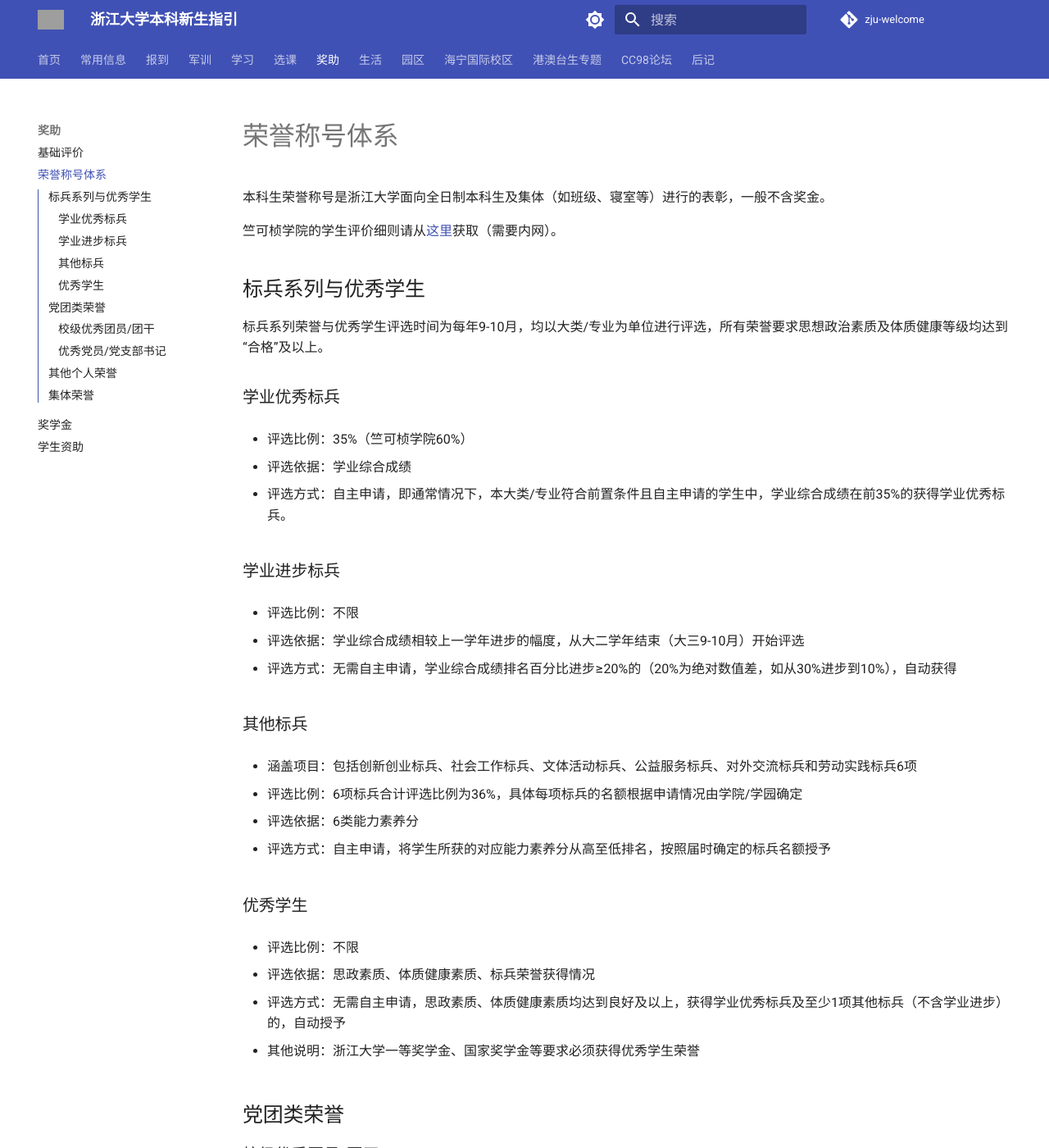
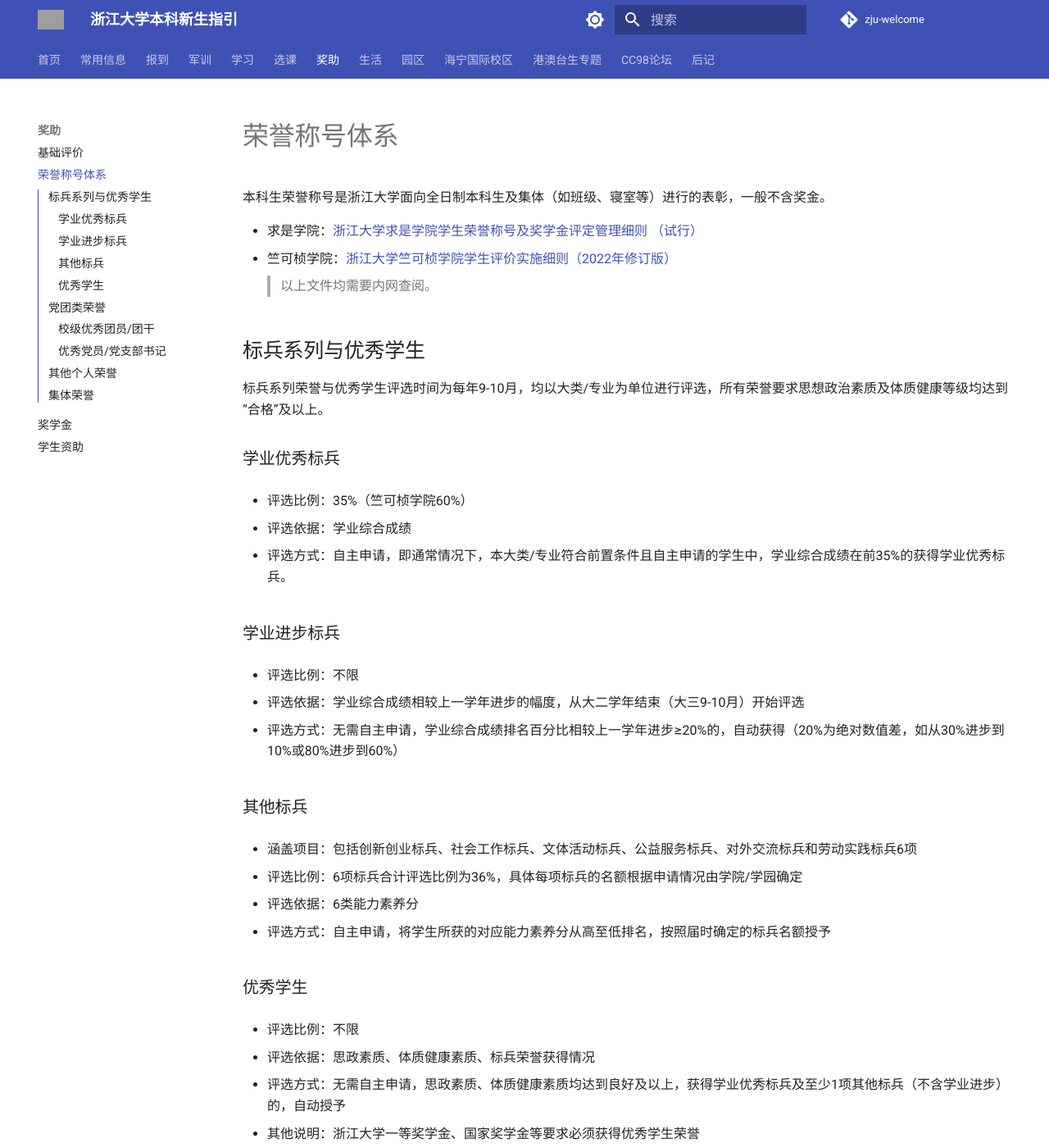
Before and after one commit to mini-full/zju-welcome, an MkDocs documentation site: the page built from docs/awards&grants/honor.md, in a window 1280 px wide and 1400 px high. Shown: the whole window at 82% size. Built offline with MkDocs 1.6.1 and Material for MkDocs 9.7.7, drawn with Linux system fonts in a browser that asks for light colours; comment, search, counter and statistics services are not loaded; grey boxes are pictures that could not be loaded.

Commit message:
更新求是学院荣誉和奖学金评定办法 (#85)

```diff
--- a/docs/awards&grants/honor.md
+++ b/docs/awards&grants/honor.md
@@ -2,7 +2,9 @@
 
 本科生荣誉称号是浙江大学面向全日制本科生及集体（如班级、寝室等）进行的表彰，一般不含奖金。
 
-竺可桢学院的学生评价细则请从[这里](http://office.ckc.zju.edu.cn/2023/0215/c35002a2715999/page.psp)获取（需要内网）。
+- 求是学院：[浙江大学求是学院学生荣誉称号及奖学金评定管理细则 （试行）](http://qsxy.zju.edu.cn/2018/0509/c30811a1280603/page.psp)
+- 竺可桢学院：[浙江大学竺可桢学院学生评价实施细则（2022年修订版）](http://office.ckc.zju.edu.cn/2023/0215/c35002a2715999/page.psp)
+  > 以上文件均需要内网查阅。
 
 ## 标兵系列与优秀学生
 
@@ -22,7 +24,7 @@
 
 - 评选依据：学业综合成绩相较上一学年进步的幅度，从大二学年结束（大三9-10月）开始评选
 
-- 评选方式：无需自主申请，学业综合成绩排名百分比进步≥20%的（20%为绝对数值差，如从30%进步到10%），自动获得
+- 评选方式：无需自主申请，学业综合成绩排名百分比相较上一学年进步≥20%的，自动获得（20%为绝对数值差，如从30%进步到10%或80%进步到60%）
 
 ### 其他标兵
 
```
